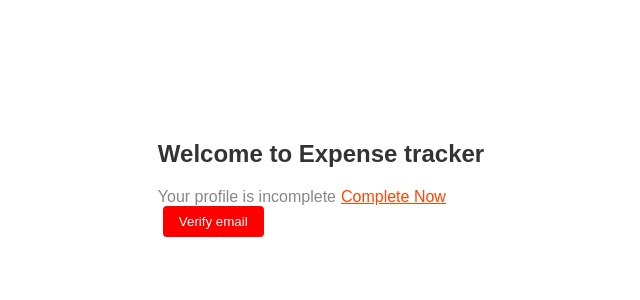
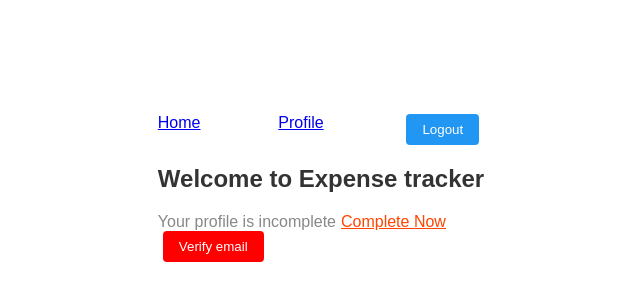
Before and after one commit to nitinsahu19/react-ExpenseTracker, a React (Create React App) app: page /homepage in a window 1280 px wide. Shown: the part 202-502 px from the top of the page, without its empty margins (319-959 px from the left). Built offline with nearby package versions, Linux system fonts and the light colour scheme.

Commit message:
{navigation page created, logout button created}

```diff
--- /dev/null
+++ b/src/components/navigationBar/NavigationBar.js
@@ -0,0 +1,34 @@
+import { Link } from "react-router-dom";
+import classes from "./NavigationBar.module.css";
+
+const NavigationBar = () => {
+  // Handler function for logout action.
+  const logoutHandler = () => {
+    // Removing the "token" from the local storage upon logout.
+    localStorage.removeItem("token");
+  };
+
+  return (
+    <>
+      {/* Unordered list for navigation links with styling from the imported CSS module. */}
+      <ul className={classes.navList}>
+        {/* List item with a Link component for the "Home" route. */}
+        <li>
+          <Link to="/homepage">Home</Link>
+        </li>
+        {/* List item with a Link component for the "Profile" route. */}
+        <li>
+          <Link to="/profile">Profile</Link>
+        </li>
+        {/* List item with a button for logout, triggering the logoutHandler function on click. */}
+        <li>
+          <button onClick={logoutHandler} type="button">
+            Logout
+          </button>
+        </li>
+      </ul>
+    </>
+  );
+};
+
+export default NavigationBar;
--- /dev/null
+++ b/src/components/navigationBar/NavigationBar.module.css
@@ -0,0 +1,5 @@
+.navList {
+  list-style: none;
+  display: flex;
+  justify-content: space-between;
+}
--- a/src/components/pages/HomePage.js
+++ b/src/components/pages/HomePage.js
@@ -1,5 +1,6 @@
 import { NavLink } from "react-router-dom";
 import classes from "./HomePage.module.css";
+import NavigationBar from "../navigationBar/NavigationBar";
 
 const HomePage = () => {
   const emailVerificationHandler = () => {
@@ -26,6 +27,7 @@ const HomePage = () => {
   };
   return (
     <>
+      <NavigationBar />
       <div>
         <h3 className={classes.welcome_text}>Welcome to Expense tracker</h3>
         <p className={classes.profileIncomplete_text}>
```
